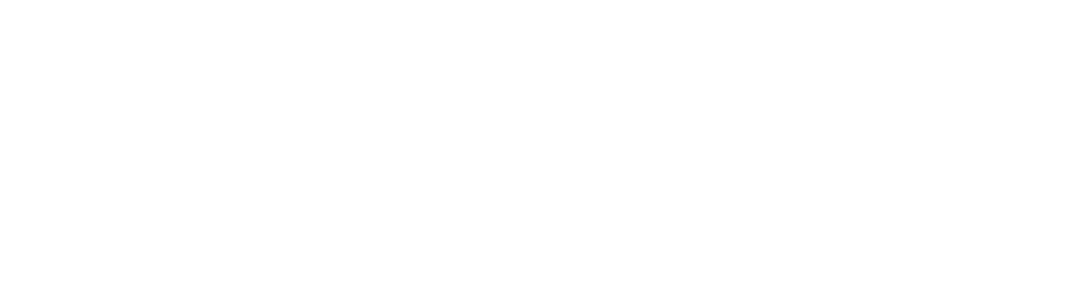
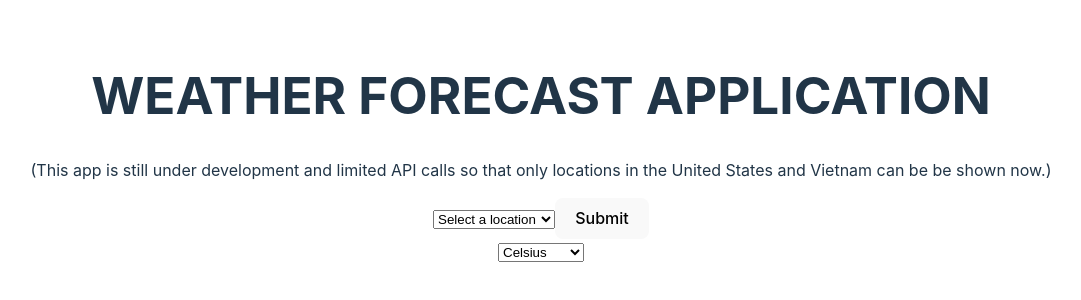
Before and after one commit to ntphuongthao/Weather-App, a React (Vite) app: page / in a window 1280 px wide. Shown: the part 252-552 px from the top of the page, without its empty margins (99-1180 px from the left). Built offline with nearby package versions, Linux system fonts and the light colour scheme.

Commit message:
Structured the application to fetch the data based on the search location and temperature unit

```diff
--- a/src/App.jsx
+++ b/src/App.jsx
@@ -1,10 +1,58 @@
 import './App.css';
+import { useState } from 'react';
+const VITE_WEATHER_API_KEY = import.meta.env.VITE_WEATHER_API_KEY;
+import LocationSearch from './components/LocationSearch';
+import CurrentWeather from './components/CurrentWeather';
 
 function App() {
+  const [selection, setSelection] = useState("");
+  const [location, setLocation] = useState(null);
+  const [currentWeather, setCurrentWeather] = useState(null);
+  const [temperatureUnit, setTemperatureUnit] = useState("c");
+
+  const handleSubmit = (e) => {
+    e.preventDefault();
+    if (selection !== "") fetchData();
+  }
+
+  const fetchData = async () => {
+    const API_URL=`https://api.weatherapi.com/v1/current.json?key=${VITE_WEATHER_API_KEY}&q=${selection}`
+    const response = await fetch(API_URL);
+    const json = await response.json();
+
+    setLocation(json.location);
+    setCurrentWeather(json.current);
+  }
+
+  const handleTemperatureChange = (e) => {
+    setTemperatureUnit(e.target.value);
+  }
 
   return (
     <div className="App">
+      <h1>WEATHER FORECAST APPLICATION</h1>
+      <p>(This app is still under development and limited API
+        calls so that only locations in the United States and
+        Vietnam can be be shown now.)
+      </p>
 
+      <LocationSearch
+        selection={selection}
+        setSelection={setSelection}
+        handleSubmit={handleSubmit}
+      />
+      <select value={temperatureUnit} onChange={handleTemperatureChange}>
+        <option value="c">Celsius</option>
+        <option value="f">Fahrenheit</option>
+      </select>
+
+      {location && currentWeather && (
+        <CurrentWeather
+          temperatureUnit={temperatureUnit}
+          location={location}
+          currentWeather={currentWeather}
+        />
+      )}
     </div>
   );
 }
--- /dev/null
+++ b/src/components/CurrentWeather.css
@@ -0,0 +1,5 @@
+.flex {
+  display: flex;
+  align-items: center;
+  justify-content: center;
+}
--- /dev/null
+++ b/src/components/CurrentWeather.jsx
@@ -0,0 +1,42 @@
+import './CurrentWeather.css';
+
+const CurrentWeather = ({ temperatureUnit, location, currentWeather }) => {
+  const {
+    condition,
+    last_updated: lastUpdated,
+    cloud,
+    humidity,
+    temp_c: celcius,
+    temp_f: fahrenheit,
+    uv,
+    feelslike_c: feelsLikeCelsius,
+    feelslike_f: feelsLikeFahrenheit,
+  } = currentWeather;
+
+  const { text: weatherDescription, icon } = condition;
+  const currentTemp = temperatureUnit === "c" ? celcius + " C": fahrenheit + " F";
+  const currentFeelsLike = temperatureUnit === "c" ? feelsLikeCelsius + " C": feelsLikeFahrenheit + " F";
+
+  return (
+    <div>
+      <p>Last Updated: {lastUpdated}</p>
+      <div className="flex">
+        <table>
+          <tr>
+            <th>Current Temperature</th>
+            <td>{currentTemp}</td>
+          </tr>
+          <tr>
+            <th>Feels like</th>
+            <td>{currentFeelsLike}</td>
+          </tr>
+        </table>
+      </div>
+      <h3>Weather Description: {weatherDescription}</h3>
+      <img src={icon} alt="Icon for the current weather" />
+
+    </div>
+  );
+}
+
+export default CurrentWeather;
--- /dev/null
+++ b/src/components/LocationSearch.jsx
@@ -0,0 +1,23 @@
+import { AmericanStates, VietnamBigCities } from '../data/location';
+
+const LocationSearch = ({ selection, setSelection, handleSubmit }) => {
+  const suggestions = AmericanStates.concat(VietnamBigCities);
+
+  const handleChange = (e) => {
+    setSelection(e.target.value);
+  }
+
+  return (
+    <form onSubmit={handleSubmit}>
+      <select value={selection} onChange={handleChange}>
+        <option value="">Select a location</option>
+        {suggestions.map((suggestion) => (
+          <option key={suggestion} value={suggestion}>{suggestion}</option>
+        ))}
+      </select>
+      <button type='submit'>Submit</button>
+    </form>
+  );
+}
+
+export default LocationSearch;
--- /dev/null
+++ b/src/data/location.js
@@ -0,0 +1,74 @@
+export const AmericanStates = [
+  "Alabama",
+  "Alaska",
+  "Arizona",
+  "Arkansas",
+  "California",
+  "Colorado",
+  "Connecticut",
+  "Delaware",
+  "Florida",
+  "Georgia",
+  "Hawaii",
+  "Idaho",
+  "Illinois",
+  "Indiana",
+  "Iowa",
+  "Kansas",
+  "Kentucky",
+  "Louisiana",
+  "Maine",
+  "Maryland",
+  "Massachusetts",
+  "Michigan",
+  "Minnesota",
+  "Mississippi",
+  "Missouri",
+  "Montana",
+  "Nebraska",
+  "Nevada",
+  "New Hampshire",
+  "New Jersey",
+  "New Mexico",
+  "New York",
+  "North Carolina",
+  "North Dakota",
+  "Ohio",
+  "Oklahoma",
+  "Oregon",
+  "Pennsylvania",
+  "Rhode Island",
+  "South Carolina",
+  "South Dakota",
+  "Tennessee",
+  "Texas",
+  "Utah",
+  "Vermont",
+  "Virginia",
+  "Washington",
+  "West Virginia",
+  "Wisconsin",
+  "Wyoming"
+];
+
+export const VietnamBigCities = [
+  "Ho Chi Minh City",
+  "Hanoi",
+  "Haiphong",
+  "Da Nang",
+  "Bien Hoa",
+  "Nha Trang",
+  "Can Tho",
+  "Rach Gia",
+  "Quy Nhon",
+  "Vung Tau",
+  "Nam Dinh",
+  "Thai Nguyen",
+  "Buon Ma Thuot",
+  "Thanh Hoa",
+  "Cao Lanh",
+  "Ha Tinh",
+  "Phan Thiet",
+  "Cam Ranh",
+  "Lao Cai"
+];
```
Also changed, not shown: src/components/Forecast.jsx (added), src/components/Temperature.jsx (added), 1 other file (tests, documents, lock files or other folders).
